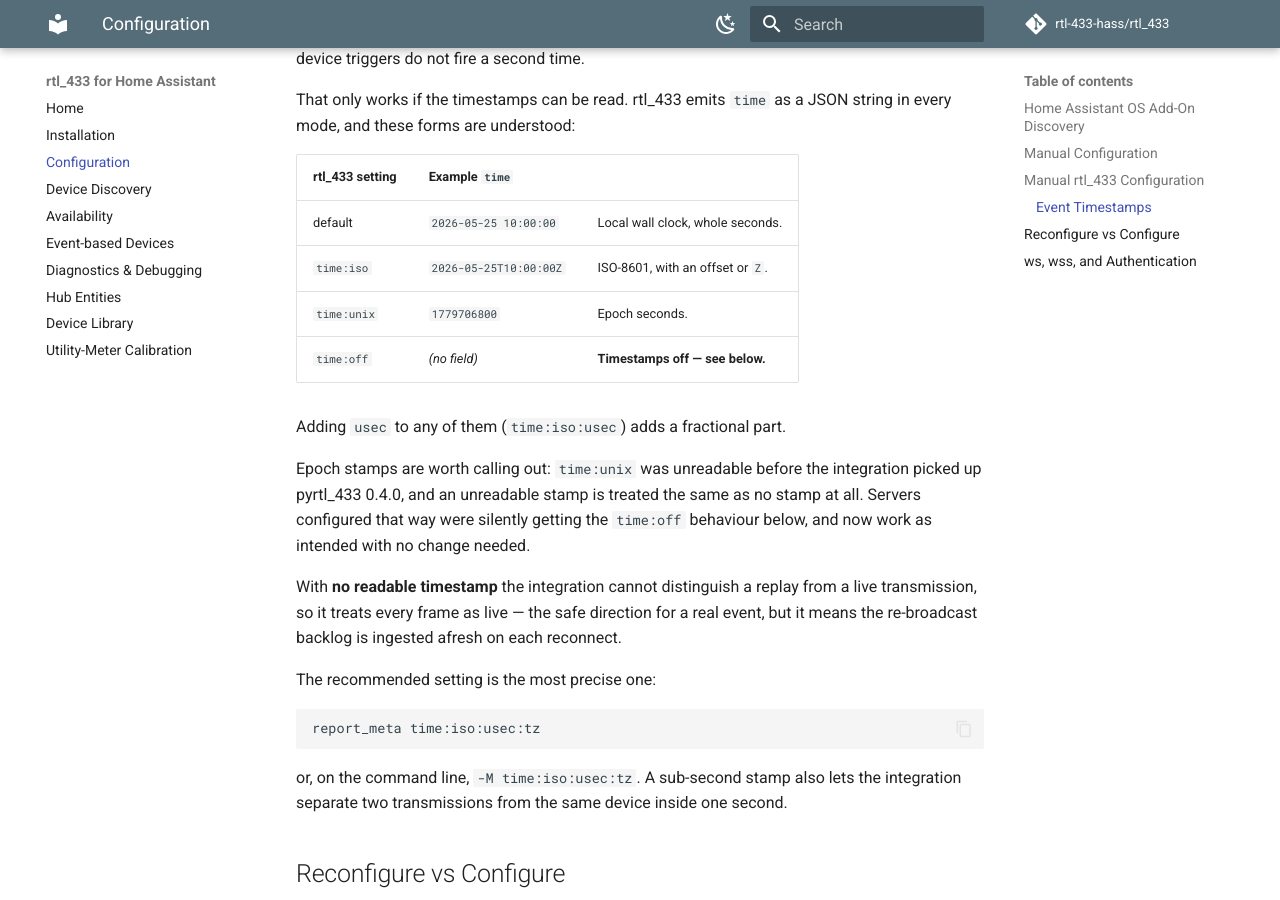
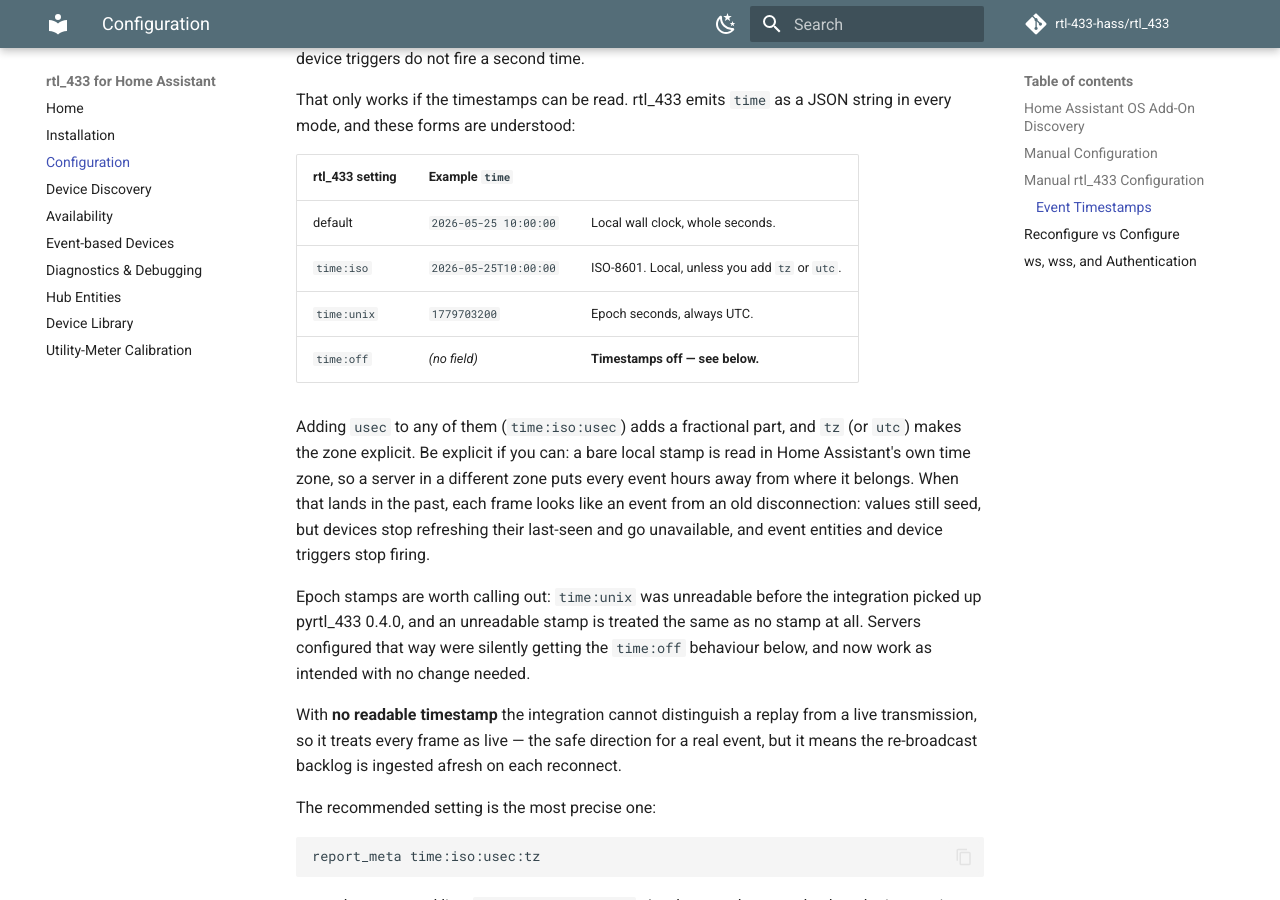
Before and after one commit to rtl-433-hass/rtl_433, an MkDocs documentation site: the page built from docs/configuration.md, in a window 1280 px wide and 900 px high, scrolled down 2115 px. Built offline with MkDocs 1.6.1 and Material for MkDocs 9.7.7, drawn with Linux system fonts in a browser that asks for light colours; comment, search, counter and statistics services are not loaded; the version menu is left out.

Commit message:
docs: correct the ISO and epoch timestamp examples
Code review checked the new table against rtl_433's sources and found two
factual errors, both of which would mislead someone acting on them.

The `time:iso` row showed `2026-05-25T10:00:00Z` and described the form as
carrying an offset. rtl_433 appends the zone only with the `tz` (or `utc`)
modifier; plain `time:iso` is a naive local stamp. Someone who took the row at
its word and ran a server in a different zone from Home Assistant would get a
stamp read in the wrong zone, which is worse than a coarse one: when the skew
lands in the past, every frame classifies as a stale gap, so values still seed
but devices stop refreshing their last-seen and go unavailable, and event
entities and device triggers stop firing.

The `time:unix` example was an hour off the instant the rest of the table
shows: `1779706800` is 11:00:00Z, not 10:00:00Z (`1779703200`).

The paragraph under the table now says what `tz`/`utc` buy and what a bare local
stamp risks, which is also why the recommended setting below it includes `tz`.

Co-Authored-By: Claude Opus 5 (1M context) <noreply@anthropic.com>
Claude-Session: https://claude.ai/code/session_01S8s4NDVABvZtr52Twb1QUT

```diff
--- a/docs/configuration.md
+++ b/docs/configuration.md
@@ -73,11 +73,17 @@ string in every mode, and these forms are understood:
 | rtl_433 setting | Example `time` | |
 | --- | --- | --- |
 | default | `2026-05-25 10:00:00` | Local wall clock, whole seconds. |
-| `time:iso` | `2026-05-25T10:00:00Z` | ISO-8601, with an offset or `Z`. |
-| `time:unix` | `1779706800` | Epoch seconds. |
+| `time:iso` | `2026-05-25T10:00:00` | ISO-8601. Local, unless you add `tz` or `utc`. |
+| `time:unix` | `1779703200` | Epoch seconds, always UTC. |
 | `time:off` | *(no field)* | **Timestamps off — see below.** |
 
-Adding `usec` to any of them (`time:iso:usec`) adds a fractional part.
+Adding `usec` to any of them (`time:iso:usec`) adds a fractional part, and `tz`
+(or `utc`) makes the zone explicit. Be explicit if you can: a bare local stamp is
+read in Home Assistant's own time zone, so a server in a different zone puts
+every event hours away from where it belongs. When that lands in the past, each
+frame looks like an event from an old disconnection: values still seed, but
+devices stop refreshing their last-seen and go unavailable, and event entities
+and device triggers stop firing.
 
 Epoch stamps are worth calling out: `time:unix` was unreadable before the
 integration picked up pyrtl_433 0.4.0, and an unreadable stamp is treated the
```
